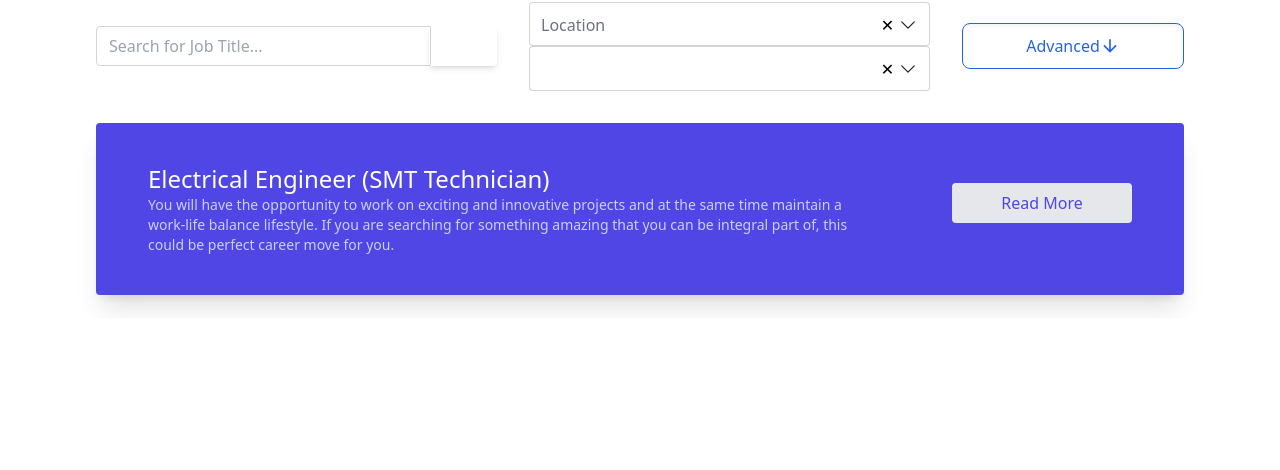
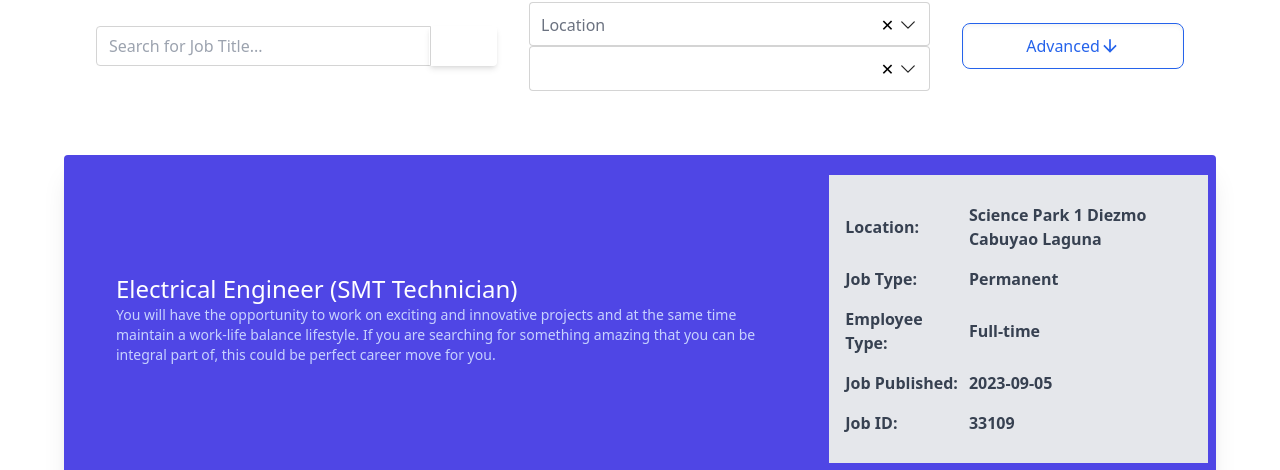
Before and after one commit to mlester999/famsi_nuxt, a Nuxt app: page /dashboard in a window 1280 px wide. Shown: the part 482-952 px from the top of the page. Before the commit the page ends 800 px from the top, so only its background shows below. Built offline with nearby package versions, Linux system fonts and the light colour scheme; what tw-elements would draw is missing.

Commit message:
designed the card info from the job card

```diff
--- a/components/Dashboard/Main.vue
+++ b/components/Dashboard/Main.vue
@@ -41,7 +41,7 @@ const filter = useFilterJobStore();
   </div>
 
   <div
-    class="flex px-8 mx-auto max-w-6xl justify-center items-center space-x-8"
+    class="flex py-8 mx-auto max-w-6xl justify-center items-center space-x-8"
   >
     <BaseCardJob />
   </div>
--- a/components/base/CardJob.vue
+++ b/components/base/CardJob.vue
@@ -1,7 +1,7 @@
 <template>
   <div class="bg-indigo-600 text-white rounded shadow-xl py-5 px-5">
     <div class="flex flex-wrap -mx-3 items-center">
-      <div class="w-full sm:w-1/2 md:w-3/4 px-3 text-left">
+      <div class="w-full sm:w-1/2 md:w-2/3 px-3 text-left">
         <div class="p-5 xl:px-8 md:py-5">
           <h3 class="text-2xl">Electrical Engineer (SMT Technician)</h3>
 
@@ -13,14 +13,61 @@
           </p>
         </div>
       </div>
-      <div class="w-full sm:w-1/2 md:w-1/4 px-3 text-center">
-        <div class="p-5 xl:px-8 md:py-5">
-          <a
-            class="block w-full py-2 px-4 rounded text-indigo-600 bg-gray-200 hover:bg-white hover:text-gray-900 focus:outline-none transition duration-150 ease-in-out mb-3"
-            href="https://codepen.io/ScottWindon"
-            target="_blank"
-            >Read More</a
-          >
+      <div class="w-full sm:w-1/2 md:w-1/3 text-center">
+        <div
+          class="p-5 xl:px-4 md:py-5 bg-gray-200 text-gray-700 flex flex-wrap items-center"
+        >
+          <div class="w-full text-left text-md font-semibold">
+            <div class="flex items-center">
+              <div class="md:w-1/2">
+                <p class="py-2">Location:</p>
+              </div>
+
+              <div class="w-full">
+                <p class="p-2">Science Park 1 Diezmo Cabuyao Laguna</p>
+              </div>
+            </div>
+
+            <div class="flex items-center">
+              <div class="md:w-1/2">
+                <p class="py-2">Job Type:</p>
+              </div>
+
+              <div class="w-full">
+                <p class="p-2">Permanent</p>
+              </div>
+            </div>
+
+            <div class="flex items-center">
+              <div class="md:w-1/2">
+                <p class="py-2">Employee Type:</p>
+              </div>
+
+              <div class="w-full">
+                <p class="p-2">Full-time</p>
+              </div>
+            </div>
+
+            <div class="flex items-center">
+              <div class="md:w-1/2">
+                <p class="py-2">Job Published:</p>
+              </div>
+
+              <div class="w-full">
+                <p class="p-2">2023-09-05</p>
+              </div>
+            </div>
+
+            <div class="flex items-center">
+              <div class="md:w-1/2">
+                <p class="py-2">Job ID:</p>
+              </div>
+
+              <div class="w-full">
+                <p class="p-2">33109</p>
+              </div>
+            </div>
+          </div>
         </div>
       </div>
     </div>
```
